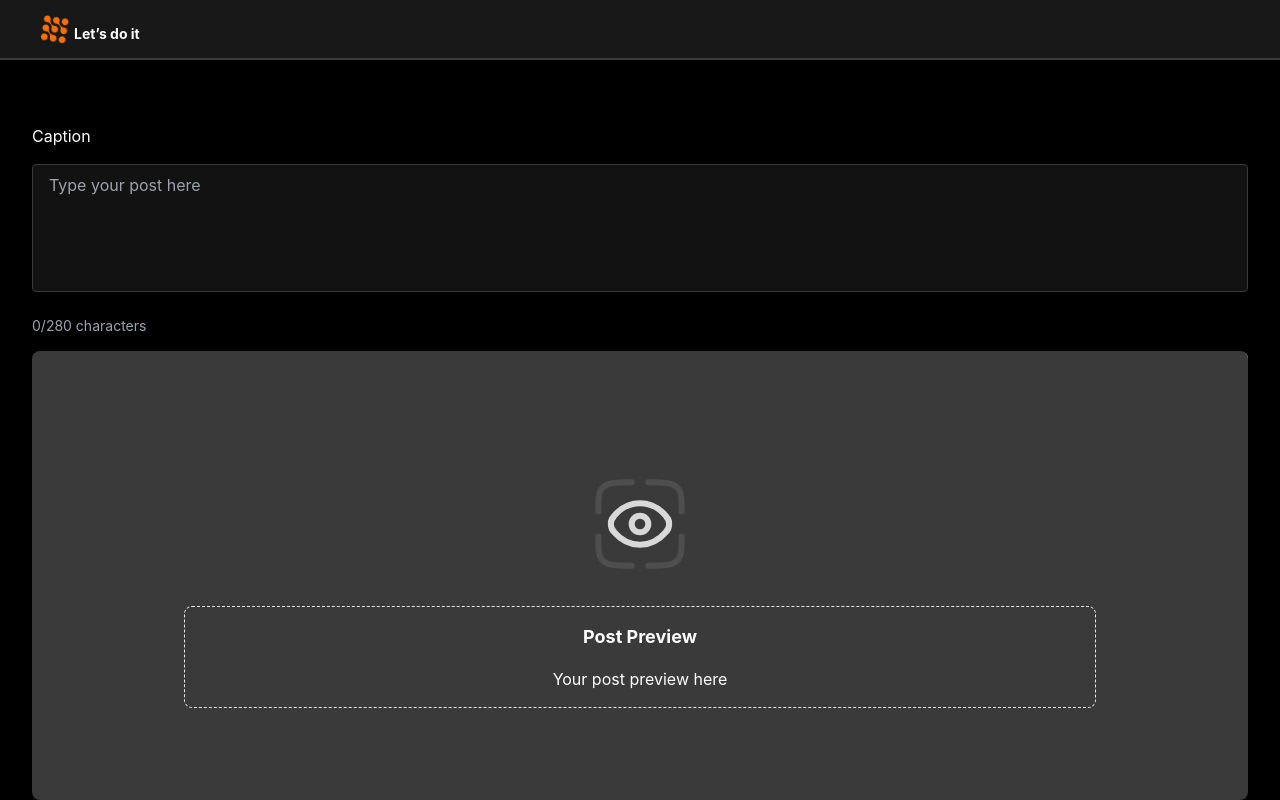
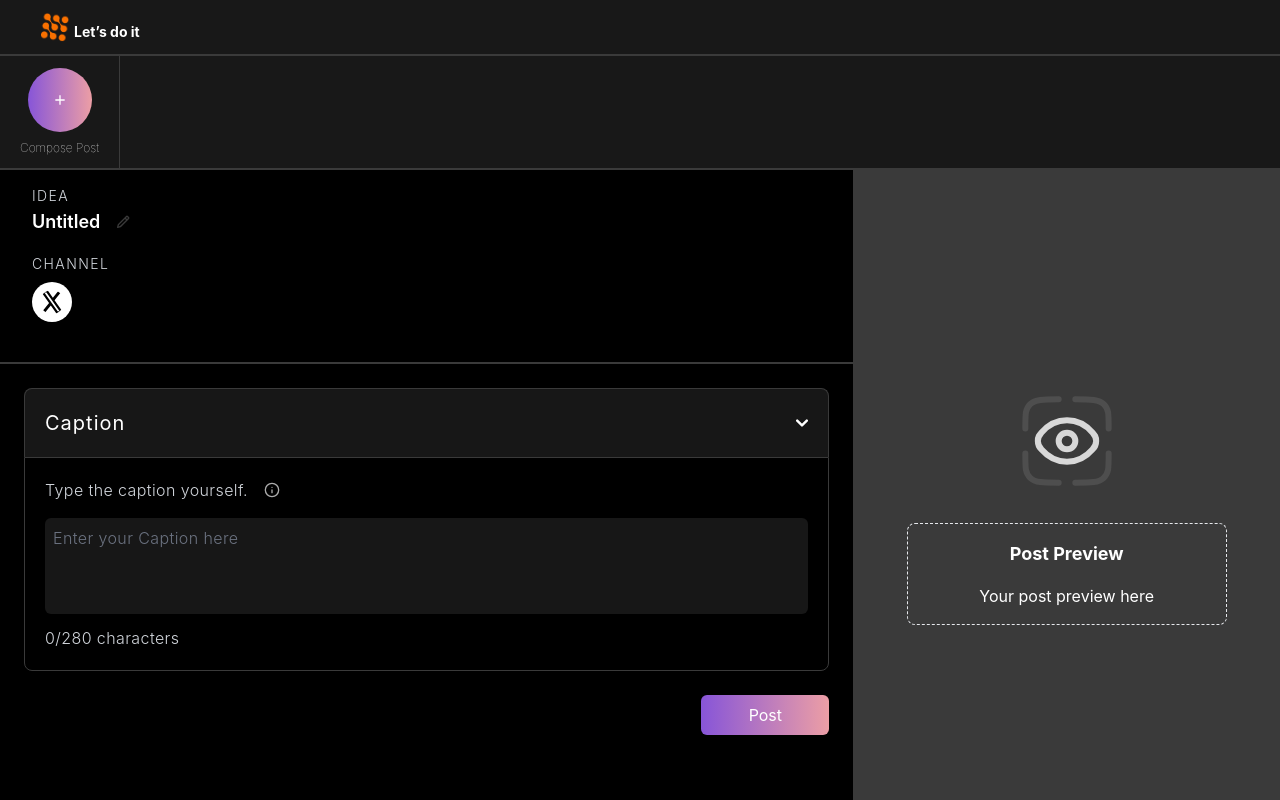
Before and after one commit to devdotfatima/assesment-dataspecc, a Next.js app: page /composepost in a window 1280 px wide. Built offline with nearby package versions, Linux system fonts and the light colour scheme; no server answers.

Commit message:
updates UI

```diff
--- a/src/app/composepost/page.tsx
+++ b/src/app/composepost/page.tsx
@@ -1,14 +1,20 @@
 "use client";
 import React, { useState, useEffect } from "react";
+import { BiPencil, BiPlus } from "react-icons/bi";
 import { useRouter } from "next/navigation";
+import { FiInfo } from "react-icons/fi";
+import Image from "next/image";
 import axios from "axios";
 import eyeSvg from "../../assets/eye-scan-svgrepo-com.svg";
-import Image from "next/image";
+import twitterSVG from "../../assets/twitter_icon_white.svg";
 import TweetCard from "@/components/TweetCard";
+import Accordion from "@/components/ui/Accordion";
 
 type Props = {};
 
 const ComposePost = ({}: Props) => {
+  const [idea, setIdea] = useState("Untitled");
+
   const router = useRouter();
   const [caption, setCaption] = useState("");
   const [error, setError] = useState("");
@@ -83,28 +89,71 @@ const ComposePost = ({}: Props) => {
   }, []);
   return (
     <>
-      <div className=" flex flex-col  gap-3  h-full sm:pt-12 w-full px-8   ">
-        <div className="  lg:h-1/3   py-4 ">
-          <div className="flex flex-col items-end  gap-4">
-            <h2 className="w-full text-left">Caption</h2>
+      <div className="flex bg-[#181818] h-32 lg:h-[14vh]">
+        <div className="p-5 flex flex-col items-center justify-center gap-2 border-r border-grey">
+          <button className=" py-6  bg-gradient-to-r from-purple to-pink w-16 flex justify-center  rounded-full">
+            <BiPlus />
+          </button>
+          <span className="text-xs font-thin"> Compose Post</span>
+        </div>
+      </div>
+      <div className=" grid lg:grid-cols-12    h-[79vh]  w-full px-0   ">
+        <div className="  col-span-full lg:col-span-8   py-4 border-t-2 border-grey  ">
+          <div className="mb-4 px-8">
+            <label className="block text-sm font-light tracking-widest uppercase text-gray-300">
+              Idea
+            </label>
+
+            <div className="flex items-center ">
+              <input
+                type="text"
+                value={idea}
+                onChange={(e) => setIdea(e.target.value)}
+                className="bg-transparent font-semibold text-white text-lg py-0.5 focus:outline-none"
+                style={{ width: `${idea.length - 1}ch` }}
+              />
+              <BiPencil className="text-grey" />
+            </div>
+          </div>
+
+          {/* Channel Selection */}
+          <div className="mb-4 px-8">
+            <label className="block text-sm font-light tracking-widest uppercase text-gray-300">
+              Channel
+            </label>
+            <div className="flex space-x-4 mt-2">
+              <Image
+                src={twitterSVG}
+                alt="twitter icon"
+                width={20}
+                height={20}
+                className=" bg-white p-2 h-10 w-10 rounded-full"
+              />
+            </div>
+          </div>
+
+          <div className="my-10 flex flex-col items-end w-full border-t-2 space-y-6 border-grey p-6 ">
+            <Accordion
+              heading="Caption"
+              content={
+                <div className="bg-black flex flex-col gap-3">
+                  {" "}
+                  <label className=" text-base tracking-wide font-light text-gray-300 flex items-center gap-4">
+                    Type the caption yourself.{" "}
+                    <FiInfo size={16} className="text-grey-100" />
+                  </label>
                   <textarea
-              placeholder="Type your post here"
                     value={caption}
-              onChange={handleCaptionChange}
-              onPaste={handlePaste}
-              className="w-full border-grey border-[1px] outline-none ring-0 focus:outline-grey-100 focus:border-0 bg-grey-100/10 resize-none h-32 rounded px-4 py-2"
+                    onChange={(e) => setCaption(e.target.value)}
+                    placeholder="Enter your Caption here"
+                    className="bg-grey/40 text-white font-light tracking-wide resize-none placeholder-gray-500 rounded-md w-full p-2 mt-1 focus:outline-none focus:ring-2 focus:ring-gray-700 h-24"
                   />
-            <div className="flex justify-between items-center mt-2 w-full">
-              <span
-                className={`text-sm text-left ${
-                  caption.length > maxCharacters
-                    ? "text-red-500"
-                    : "text-gray-400"
-                }`}
-              >
+                  <span className="text-left  text-base tracking-wide font-light text-gray-300">
                     {caption.length}/{maxCharacters} characters
                   </span>
                 </div>
+              }
+            />
 
             <button
               onClick={handlePost}
@@ -112,13 +161,53 @@ const ComposePost = ({}: Props) => {
             >
               Post
             </button>
+            {/* <Accordion
+              heading="Creative"
+              content={
+                <div className="">
+                  {" "}
+                  <label className=" text-base tracking-wide font-light text-gray-300 flex items-center gap-4">
+                    Upload custom image or let AI create one for you. The
+                    selection of creatives has a limit of 10 at max.
+                  </label>
+                  <p className="text-sm text-gray-400 mb-2"></p>
+                  <label className="cursor-pointer flex justify-center items-center bg-grey/40 text-gray-400 border  border-gray-500 rounded-lg py-4 hover:bg-grey/65">
+                    {selectedImage ? (
+                      <img
+                        src={selectedImage}
+                        alt="Selected"
+                        className="max-h-40"
+                      />
+                    ) : (
+                      <div className=" flex flex-col justify-center items-center gap-2  ">
+                        <Image
+                          src={gallerySvg}
+                          alt="Add Photos"
+                          width={80}
+                          height={80}
+                          className="mx-auto "
+                        />
+                        <span className="text-lg tracking-wider font-light font-inter">
+                          Select Image
+                        </span>
+                        <p className="text-base tracking-wide font-light">
+                          Upload now or choose from previously uploaded images
+                        </p>
                       </div>
-          {error && <span className="text-red-500 text-left">{error}</span>}
-          {successMessage && (
-            <div className="text-green-500 mt-4">{successMessage}</div>
                     )}
+                    <input
+                      type="file"
+                      className="hidden"
+                      onChange={handleImageChange}
+                      accept="image/*"
+                    />
+                  </label>
                 </div>
-        <div className=" bg-grey py-20 min-h-80 lg:h-2/3 flex flex-col items-center justify-center rounded-lg">
+              }
+            /> */}
+          </div>
+        </div>
+        <div className=" bg-grey py-20 col-span-full lg:col-span-4 h-full  flex flex-col items-center justify-center ">
           {caption ? (
             <TweetCard text={caption} />
           ) : (
--- a/src/components/Header.tsx
+++ b/src/components/Header.tsx
@@ -5,7 +5,7 @@ import Logo from "../assets/logo.png";
 
 const Header = () => {
   return (
-    <header className="flex items-center justify-between px-10 h-16 bg-[#181818] border-b-2 border-grey">
+    <header className="flex items-center justify-between px-10 h-16 lg:h-[7vh] bg-[#181818] border-b-2 border-grey">
       <div className="flex items-center space-x-20">
         <div className="flex items-end">
           <Image src={Logo} alt="Logo" width={30} height={30} />
--- /dev/null
+++ b/src/components/ui/Accordion.tsx
@@ -0,0 +1,62 @@
+"use client";
+import { AccordionProps } from "@/utils/types";
+import React, { useState } from "react";
+
+const Accordion = ({
+  heading,
+  content,
+  defaultOpen = true,
+}: AccordionProps) => {
+  const [isOpen, setIsOpen] = useState(defaultOpen);
+
+  const toggleAccordion = () => {
+    setIsOpen(!isOpen);
+  };
+  return (
+    <div className=" w-full">
+      <h2>
+        <button
+          type="button"
+          className={`flex items-center justify-between w-full p-5 font-medium  bg-grey/40  text-white border border-grey rounded-t-lg   gap-3 ${
+            isOpen ? " border-b-0 " : "rounded-b-lg border-b"
+          }`}
+          aria-expanded={isOpen}
+          aria-controls="accordion-collapse-body-1"
+          onClick={toggleAccordion} // Toggles the accordion
+        >
+          <span className=" text-xl tracking-wider font-normal">{heading}</span>
+          <svg
+            className={`w-3 h-3 shrink-0 transition-transform ${
+              isOpen ? "rotate-180" : ""
+            }`}
+            xmlns="http://www.w3.org/2000/svg"
+            fill="none"
+            viewBox="0 0 10 6"
+            aria-hidden="true"
+          >
+            <path
+              stroke="currentColor"
+              strokeLinecap="round"
+              strokeLinejoin="round"
+              strokeWidth="2"
+              d="M9 5 5 1 1 5"
+            />
+          </svg>
+        </button>
+      </h2>
+
+      {/* Accordion Body */}
+      <div
+        id="accordion-collapse-body-1"
+        className={`${isOpen ? "block" : "hidden"}`}
+        aria-labelledby="accordion-collapse-heading-1"
+      >
+        <div className="p-5 border  border-grey bg-black rounded-b-lg ">
+          {content}
+        </div>
+      </div>
+    </div>
+  );
+};
+
+export default Accordion;
--- a/src/utils/twitterAuth.ts
+++ b/src/utils/twitterAuth.ts
@@ -7,9 +7,9 @@ import { OAuth2UserOptions } from "twitter-api-sdk/dist/OAuth2User";
 
 const getTwitterClients = (token?: OAuth2UserOptions["token"]) => {
   const authClient = new auth.OAuth2User({
-    client_id: process.env.NEXT_PUBLIC_TWITTER_CLIENT_ID!,
-    client_secret: process.env.NEXT_PUBLIC_TWITTER_CLIENT_SECRET!,
-    callback: process.env.NEXT_PUBLIC_TWITTER_REDIRECT_URI!,
+    client_id: process.env.NEXT_TWITTER_CLIENT_ID!,
+    client_secret: process.env.NEXT_TWITTER_CLIENT_SECRET!,
+    callback: process.env.NEXT_TWITTER_REDIRECT_URI!,
     scopes: ["tweet.write", "users.read", "tweet.read", "offline.access"],
     token,
   });
```
Also changed, not shown: src/utils/types.ts (+8 -0 lines), src/assets/gallery.svg (added), 1 other file (tests, documents, lock files or other folders). Lines whose indentation alone changed are shown as unchanged.
